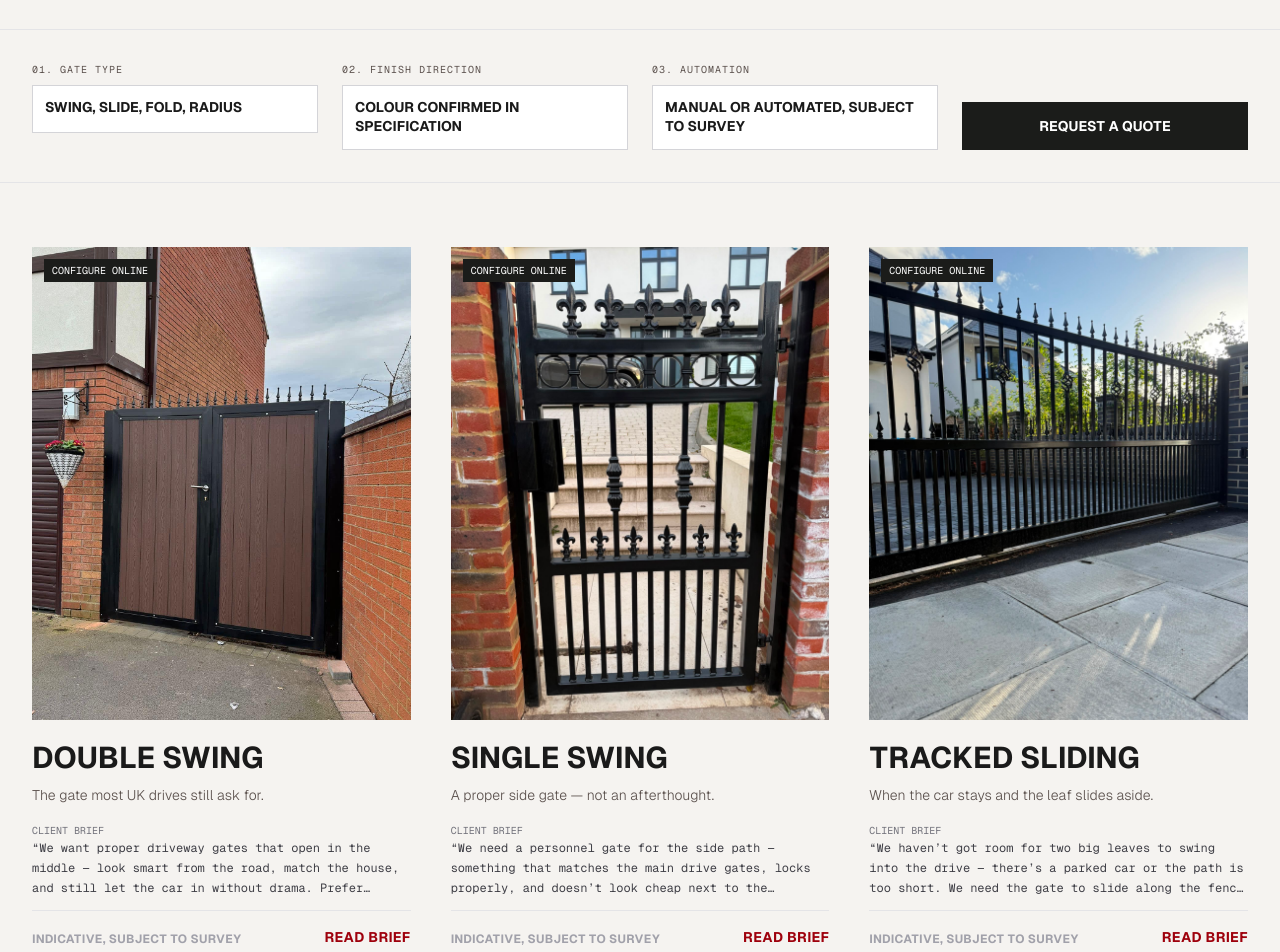
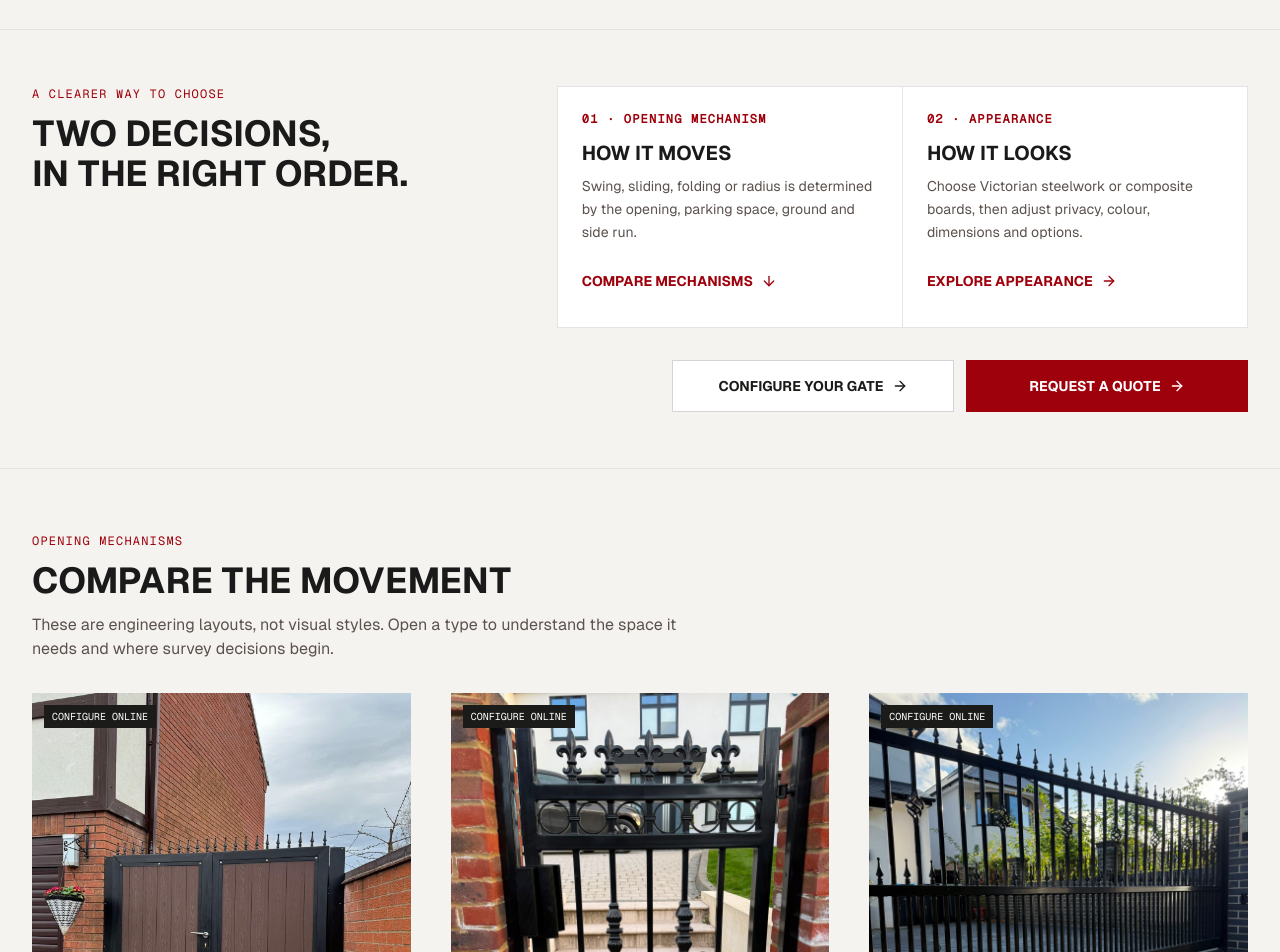
Before and after one commit to Otto-studio-it/Steelyes, a Next.js app in the folder apps/web/: page /gates in a window 1280 px wide. Shown: the part 600-1552 px from the top of the page. Built offline with nearby package versions, Linux system fonts and the light colour scheme; no server answers.

Commit message:
feat(web): clarify gate browsing and conversion hierarchy

```diff
--- a/apps/web/src/app/(marketing)/gates/page.tsx
+++ b/apps/web/src/app/(marketing)/gates/page.tsx
@@ -1,6 +1,7 @@
 import Link from 'next/link'
 import Image from 'next/image'
 import type { Metadata } from 'next'
+import { ArrowDown, ArrowRight } from 'lucide-react'
 
 import { MarketingShell } from '@/components/marketing/MarketingShell'
 import { PricingDisclaimer } from '@/components/marketing/PricingDisclaimer'
@@ -43,30 +44,74 @@ export default function GatesPage() {
         </div>
       </section>
 
-      <section className="border-y border-zinc-200 bg-canvas py-8">
-        <div className="mx-auto grid max-w-7xl grid-cols-1 gap-6 px-4 md:grid-cols-4 md:px-8">
-          {[
-            ['01. Gate type', 'Swing, slide, fold, radius'],
-            ['02. Finish direction', 'Colour confirmed in specification'],
-            ['03. Automation', 'Manual or automated, subject to survey'],
-          ].map(([label, value]) => (
-            <div key={label}>
-              <p className="mb-2 font-mono text-[10px] uppercase tracking-widest text-muted-deep">{label}</p>
-              <div className="min-h-[48px] border border-zinc-300 bg-white px-3 py-3 font-heading text-sm font-bold uppercase leading-snug">
-                {value}
+      <section className="border-y border-zinc-200 bg-canvas py-10 md:py-14" aria-labelledby="gate-decisions-title">
+        <div className="mx-auto max-w-7xl px-4 md:px-8">
+          <div className="grid gap-8 lg:grid-cols-[0.8fr_1.2fr] lg:gap-16">
+            <div>
+              <p className="mb-3 font-mono text-xs uppercase tracking-widest text-primary">A clearer way to choose</p>
+              <h2 id="gate-decisions-title" className="font-heading text-3xl font-black uppercase leading-none md:text-4xl">
+                Two decisions,
+                <br />
+                in the right order.
+              </h2>
             </div>
+
+            <ol className="grid gap-px border border-zinc-200 bg-zinc-200 md:grid-cols-2">
+              <li className="bg-white p-5 md:p-6">
+                <p className="font-mono text-xs font-bold uppercase tracking-widest text-primary">01 · Opening mechanism</p>
+                <h3 className="mt-3 font-heading text-xl font-black uppercase">How it moves</h3>
+                <p className="mt-2 text-sm leading-relaxed text-muted-deep">
+                  Swing, sliding, folding or radius is determined by the opening, parking space, ground and side run.
+                </p>
+                <a
+                  href="#gate-mechanisms"
+                  className="mt-4 inline-flex min-h-[44px] items-center gap-2 font-heading text-sm font-bold uppercase text-primary hover:underline focus-visible:outline focus-visible:outline-2 focus-visible:outline-offset-2 focus-visible:outline-primary"
+                >
+                  Compare mechanisms <ArrowDown className="h-4 w-4" aria-hidden />
+                </a>
+              </li>
+              <li className="bg-white p-5 md:p-6">
+                <p className="font-mono text-xs font-bold uppercase tracking-widest text-primary">02 · Appearance</p>
+                <h3 className="mt-3 font-heading text-xl font-black uppercase">How it looks</h3>
+                <p className="mt-2 text-sm leading-relaxed text-muted-deep">
+                  Choose Victorian steelwork or composite boards, then adjust privacy, colour, dimensions and options.
+                </p>
+                <Link
+                  href="/configurator"
+                  className="mt-4 inline-flex min-h-[44px] items-center gap-2 font-heading text-sm font-bold uppercase text-primary hover:underline focus-visible:outline focus-visible:outline-2 focus-visible:outline-offset-2 focus-visible:outline-primary"
+                >
+                  Explore appearance <ArrowRight className="h-4 w-4" aria-hidden />
+                </Link>
+              </li>
+            </ol>
           </div>
-          ))}
+
+          <div className="mt-8 grid w-full gap-3 sm:max-w-xl sm:grid-cols-2 lg:ml-auto">
+            <Link
+              href="/configurator"
+              className="inline-flex min-h-[52px] items-center justify-center gap-2 border border-zinc-300 bg-white px-6 py-3 font-heading text-sm font-bold uppercase text-steel transition-colors hover:border-steel hover:bg-canvas focus-visible:outline focus-visible:outline-2 focus-visible:outline-offset-2 focus-visible:outline-steel"
+            >
+              Configure your gate <ArrowRight className="h-4 w-4" aria-hidden />
+            </Link>
             <Link
               href="/contact"
-            className="inline-flex min-h-[48px] items-center justify-center self-end bg-steel px-8 py-3 font-heading text-sm font-bold uppercase text-white transition-colors hover:bg-primary focus-visible:outline focus-visible:outline-2 focus-visible:outline-offset-2 focus-visible:outline-primary"
+              className="inline-flex min-h-[52px] items-center justify-center gap-2 bg-primary px-6 py-3 font-heading text-sm font-bold uppercase text-white transition-colors hover:bg-primary-dark focus-visible:outline focus-visible:outline-2 focus-visible:outline-offset-2 focus-visible:outline-primary"
             >
-            Request a quote
+              Request a quote <ArrowRight className="h-4 w-4" aria-hidden />
             </Link>
+          </div>
         </div>
       </section>
 
-      <section className="mx-auto max-w-7xl px-4 py-12 md:px-8 md:py-16">
+      <section id="gate-mechanisms" className="mx-auto max-w-7xl scroll-mt-24 px-4 py-12 md:px-8 md:py-16">
+        <div className="mb-8 max-w-2xl">
+          <p className="mb-3 font-mono text-xs uppercase tracking-widest text-primary">Opening mechanisms</p>
+          <h2 className="font-heading text-3xl font-black uppercase leading-none md:text-4xl">Compare the movement</h2>
+          <p className="mt-3 text-sm leading-relaxed text-muted-deep md:text-base">
+            These are engineering layouts, not visual styles. Open a type to understand the space it needs and where
+            survey decisions begin.
+          </p>
+        </div>
         <div className="grid grid-cols-1 gap-10 md:grid-cols-2 lg:grid-cols-3">
           {GATE_SLUGS.map((slug) => {
             const gate = GATE_DATA[slug]
@@ -101,27 +146,43 @@ export default function GatesPage() {
                     <span className="font-heading text-xs font-bold uppercase tracking-wide text-zinc-400">
                       Indicative, subject to survey
                     </span>
+                    <div className="flex shrink-0 items-center gap-4 pl-3">
                       <Link
                         href={`/gates/${slug}`}
-                      className="font-heading text-sm font-bold uppercase tracking-wide text-primary hover:underline"
+                        className="inline-flex min-h-[44px] items-center font-heading text-sm font-bold uppercase tracking-wide text-muted-deep hover:text-primary hover:underline focus-visible:outline focus-visible:outline-2 focus-visible:outline-offset-2 focus-visible:outline-primary"
                       >
                         Read brief
                       </Link>
+                      <Link
+                        href={gate.ctaHref}
+                        className="inline-flex min-h-[44px] items-center gap-1 font-heading text-sm font-bold uppercase tracking-wide text-primary hover:underline focus-visible:outline focus-visible:outline-2 focus-visible:outline-offset-2 focus-visible:outline-primary"
+                      >
+                        Configure <ArrowRight className="h-3.5 w-3.5" aria-hidden />
+                      </Link>
+                    </div>
                   </div>
                 </div>
               </article>
             )
           })}
         </div>
-        <div className="mt-16 flex flex-col items-center gap-3">
+        <div className="mt-16 flex flex-col items-center gap-4 border-t border-zinc-200 pt-10 text-center">
+          <div className="grid w-full gap-3 sm:max-w-xl sm:grid-cols-2">
             <Link
               href="/configurator"
-            className="inline-flex min-h-[48px] items-center border border-zinc-300 px-10 py-3 font-heading text-sm font-bold uppercase tracking-widest transition-colors hover:border-primary hover:text-primary focus-visible:outline focus-visible:outline-2 focus-visible:outline-offset-2 focus-visible:outline-primary"
+              className="inline-flex min-h-[52px] items-center justify-center gap-2 border border-zinc-300 bg-white px-6 py-3 font-heading text-sm font-bold uppercase text-steel transition-colors hover:border-steel hover:bg-canvas focus-visible:outline focus-visible:outline-2 focus-visible:outline-offset-2 focus-visible:outline-steel"
             >
-            Explore configurator
+              Configure your gate <ArrowRight className="h-4 w-4" aria-hidden />
             </Link>
+            <Link
+              href="/contact"
+              className="inline-flex min-h-[52px] items-center justify-center gap-2 bg-primary px-6 py-3 font-heading text-sm font-bold uppercase text-white transition-colors hover:bg-primary-dark focus-visible:outline focus-visible:outline-2 focus-visible:outline-offset-2 focus-visible:outline-primary"
+            >
+              Request a quote <ArrowRight className="h-4 w-4" aria-hidden />
+            </Link>
+          </div>
           <p className="font-mono text-[10px] uppercase tracking-widest text-zinc-500">
-            Double &amp; single swing and all other types — full configure · indicative totals
+            All mechanisms can be explored online · Preview detail varies by type · Final specification follows survey
           </p>
         </div>
       </section>
--- a/apps/web/src/components/marketing/MobileQuoteCTA.tsx
+++ b/apps/web/src/components/marketing/MobileQuoteCTA.tsx
@@ -31,16 +31,10 @@ export function MobileQuoteCTA() {
       className="fixed bottom-0 left-0 right-0 z-40 border-t border-zinc-200 bg-white lg:hidden"
       style={{ paddingBottom: 'max(0.75rem, env(safe-area-inset-bottom))' }}
     >
-      <div className="grid grid-cols-2 gap-2 px-4 pt-3">
-        <Link
-          href="/configurator"
-          className="inline-flex min-h-[52px] w-full items-center justify-center bg-steel px-2 text-center font-heading text-xs font-bold uppercase tracking-tight text-white transition-colors hover:bg-zinc-700 focus-visible:outline focus-visible:outline-2 focus-visible:outline-offset-2 focus-visible:outline-steel"
-        >
-          Configure gate
-        </Link>
+      <div className="px-4 pt-3">
         <Link
           href="/contact"
-          className="inline-flex min-h-[52px] w-full items-center justify-center bg-primary px-2 text-center font-heading text-xs font-bold uppercase tracking-tight text-white transition-colors hover:bg-primary-dark focus-visible:outline focus-visible:outline-2 focus-visible:outline-offset-2 focus-visible:outline-primary"
+          className="inline-flex min-h-[52px] w-full items-center justify-center bg-primary px-4 text-center font-heading text-sm font-bold uppercase tracking-tight text-white transition-colors hover:bg-primary-dark focus-visible:outline focus-visible:outline-2 focus-visible:outline-offset-2 focus-visible:outline-primary"
         >
           Request a quote
         </Link>
```
Also changed, not shown: apps/web/src/components/marketing/SiteHeader.tsx (+8 -8 lines), 1 other file (tests, documents, lock files or other folders). Lines whose indentation alone changed are shown as unchanged.
